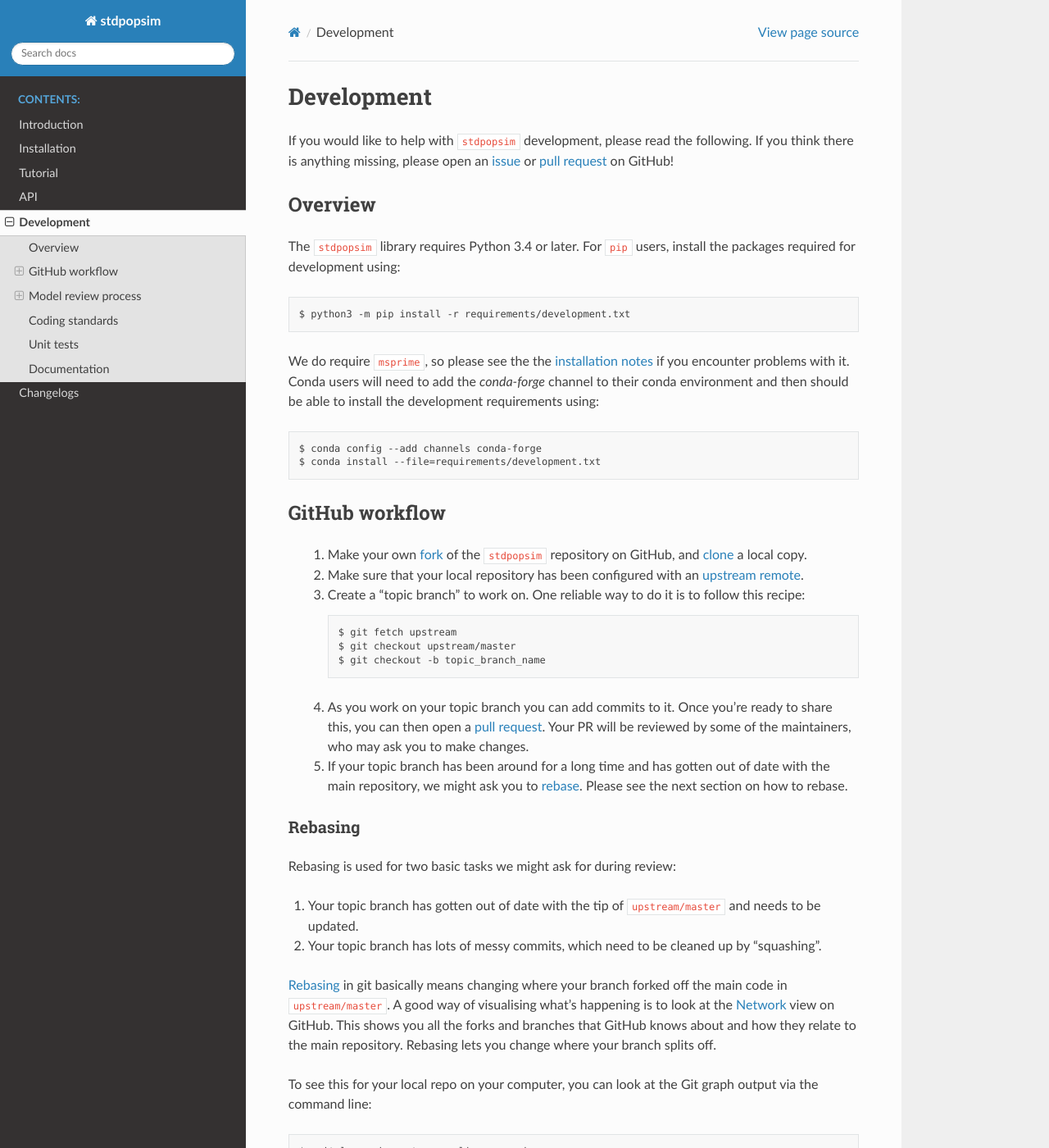
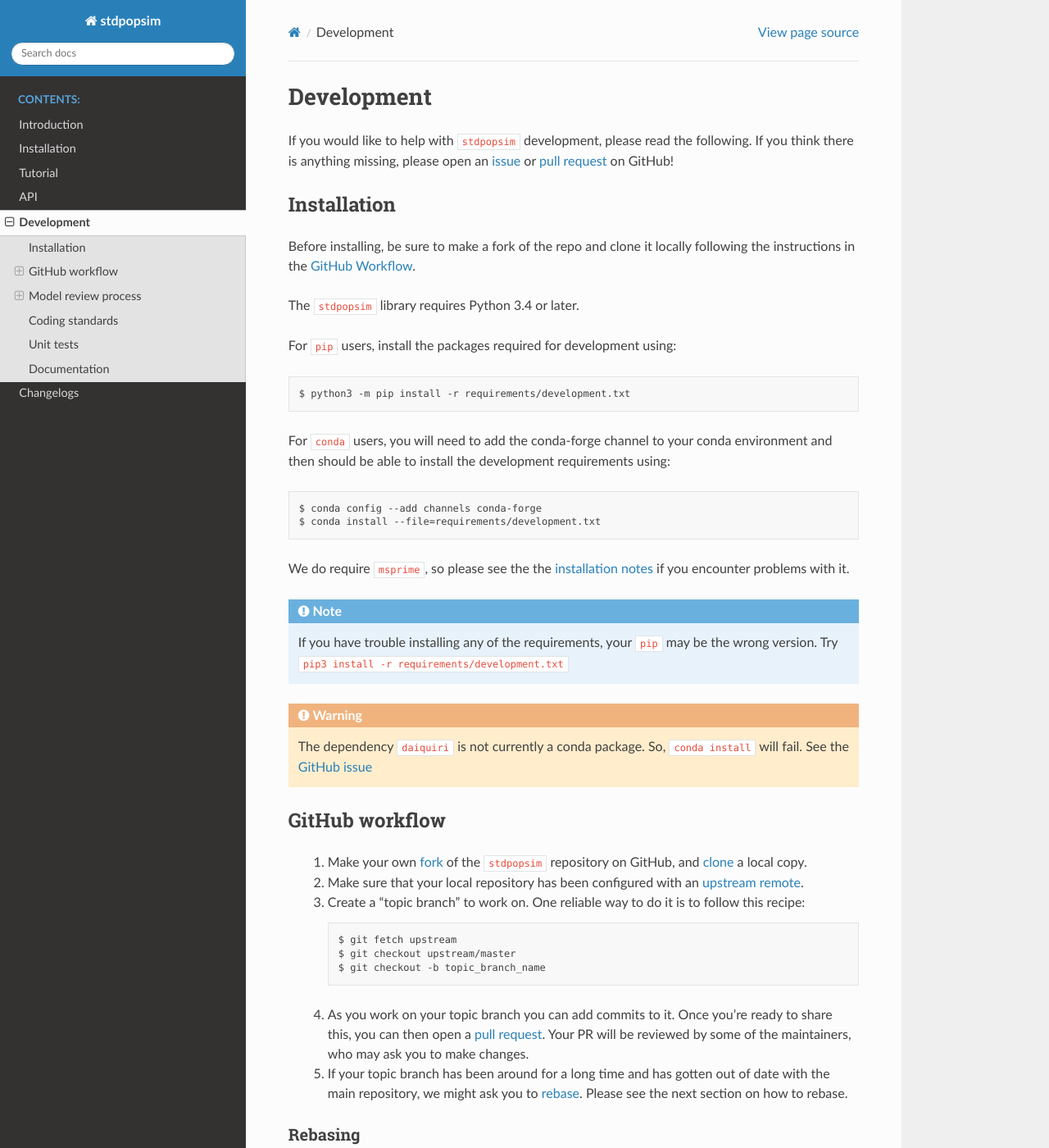
Before and after one commit to popsim-consortium/stdpopsim, a Sphinx documentation site: the page built from docs/development.rst, in a window 1280 px wide and 1400 px high. Shown: the whole window at 82% size. Built offline with Sphinx 7.4.7 and the Read the Docs theme 2.0.0, drawn with Linux system fonts in a browser that asks for light colours; formulas are drawn with MathJax 3; pages that are not in the unit, such as notebooks, are missing from menus.

Commit message:
update development docs installation section

```diff
--- a/docs/development.rst
+++ b/docs/development.rst
@@ -9,23 +9,39 @@ following. If you think there is anything missing,
 please open an `issue <http://github.com/popgensims/stdpopsim/issues>`_ or
 `pull request <http://github.com/popgensims/stdpopsim/pulls>`_ on GitHub!
 
-********
-Overview
-********
+************
+Installation
+************
 
-The ``stdpopsim`` library requires Python 3.4 or later. For ``pip`` users,
-install the packages required for development using::
+Before installing, be sure to make a fork of the repo and clone it locally
+following the instructions in the `GitHub Workflow`_.
+
+The ``stdpopsim`` library requires Python 3.4 or later.
+
+For ``pip`` users, install the packages required for development using::
 
     $ python3 -m pip install -r requirements/development.txt
 
-We do require ``msprime``, so please see the the `installation notes
-<https://msprime.readthedocs.io/en/stable/installation.html>`_ if you
-encounter problems with it. Conda users will need to add the `conda-forge`
-channel to their conda environment and then should be able to install the
-development requirements using::
+
+
+For ``conda`` users, you will need to add the conda-forge channel to your conda
+environment and then should be able to install the development requirements using::
 
     $ conda config --add channels conda-forge
     $ conda install --file=requirements/development.txt
+
+
+We do require ``msprime``, so please see the the `installation notes
+<https://msprime.readthedocs.io/en/stable/installation.html>`_ if you
+encounter problems with it.
+
+.. Note:: If you have trouble installing any of the requirements, your ``pip`` may be the wrong version.
+    Try ``pip3 install -r requirements/development.txt``
+
+.. Warning:: The dependency ``daiquiri`` is not currently a conda package.
+    So, ``conda install`` will fail.
+    See the `GitHub issue
+    <https://github.com/popgensims/stdpopsim/issues/161>`_
 
 ***************
 GitHub workflow
```
